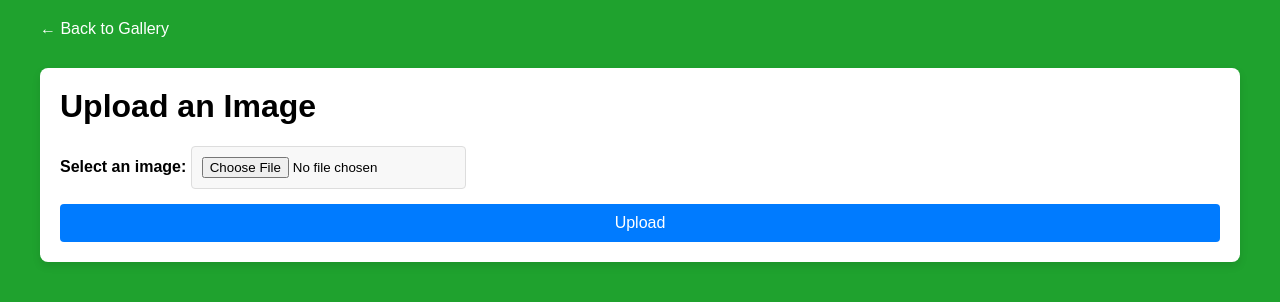
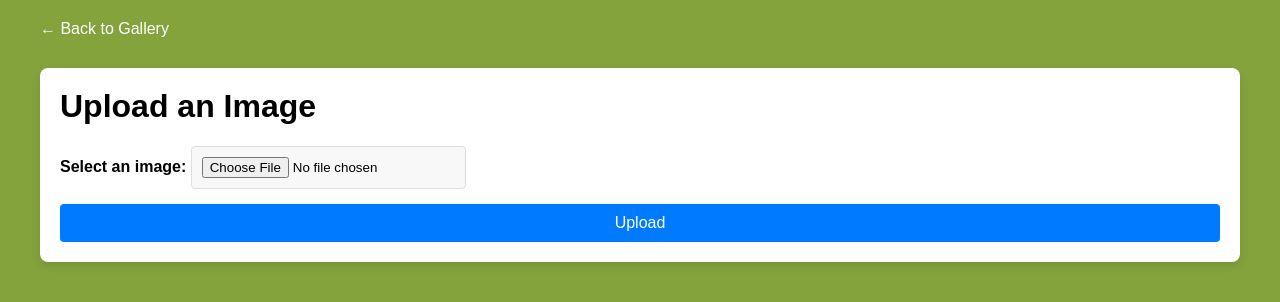
Before and after one commit to ChefOmarDee/CloudCourseProject, a Flask app: page /upload in a window 1280 px wide. Shown: the top 302 px of the page. Run offline with Flask 3, Linux system fonts and the light colour scheme.

Commit message:
dillified

```diff
--- a/server/templates/gallery.html
+++ b/server/templates/gallery.html
@@ -10,7 +10,7 @@
             max-width: 1200px;
             margin: 0 auto;
             padding: 20px;
-            background-color: #1fa22e;
+            background-color: #84a33d;
         }
 
         .header {
--- a/server/templates/upload_image.html
+++ b/server/templates/upload_image.html
@@ -11,7 +11,7 @@
             max-width: 1200px;
             margin: 0 auto;
             padding: 20px;
-            background-color: #1fa22e;
+            background-color: #84a33d;
             color: white;
         }
 
```
